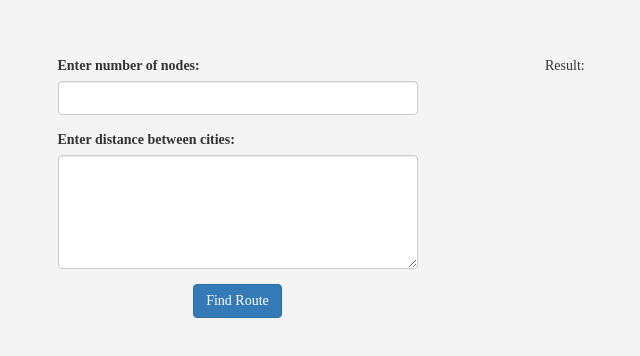
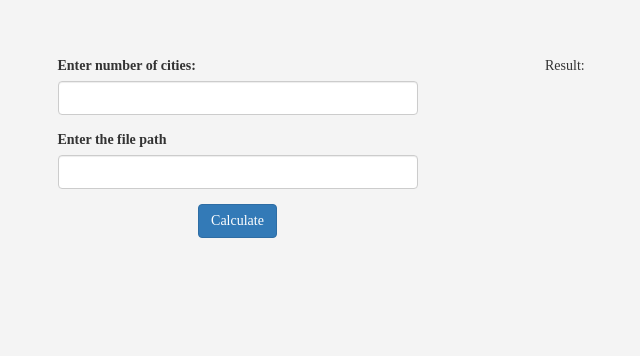
Before and after one commit to varuninduri/HPSE, a website: page ShortestPathUI/views/index.html in a window 1280 px wide. Shown: the whole page, without its empty margins (110-750 px from the left). Drawn offline with nearby package versions, Linux system fonts and the light colour scheme; some packages are replaced by stand-ins of ours; files whose address does not match are found by name.

Commit message:
updating html

```diff
--- a/ShortestPathUI/views/index.html
+++ b/ShortestPathUI/views/index.html
@@ -15,15 +15,15 @@
   <div class="row" style="margin-top:4em;">
   <div class="col-md-offset-1 col-md-4">
     <div class="form-group">
-      <label>Enter number of nodes:</label>
+      <label>Enter number of cities:</label>
       <input type="text" ng-model="distance.nodes" class="form-control">
     </div>
     <div class="form-group">
-      <label for="Enter Floor">Enter distance between cities:</label>
-      <textarea rows="5" cols="30"  ng-model="distance.filepath" class="form-control"></textarea>
+      <label for="Enter Floor">Enter the file path</label>
+      <input type="text" ng-model="distance.filepath" class="form-control">
     </div>
 	<div align="center">
-	<button ng-click="cal()" type="button" class="btn btn-primary">Find Route</button>
+	<button ng-click="cal()" type="button" class="btn btn-primary">Calculate</button>
 	</div>
 </div>
 
```
